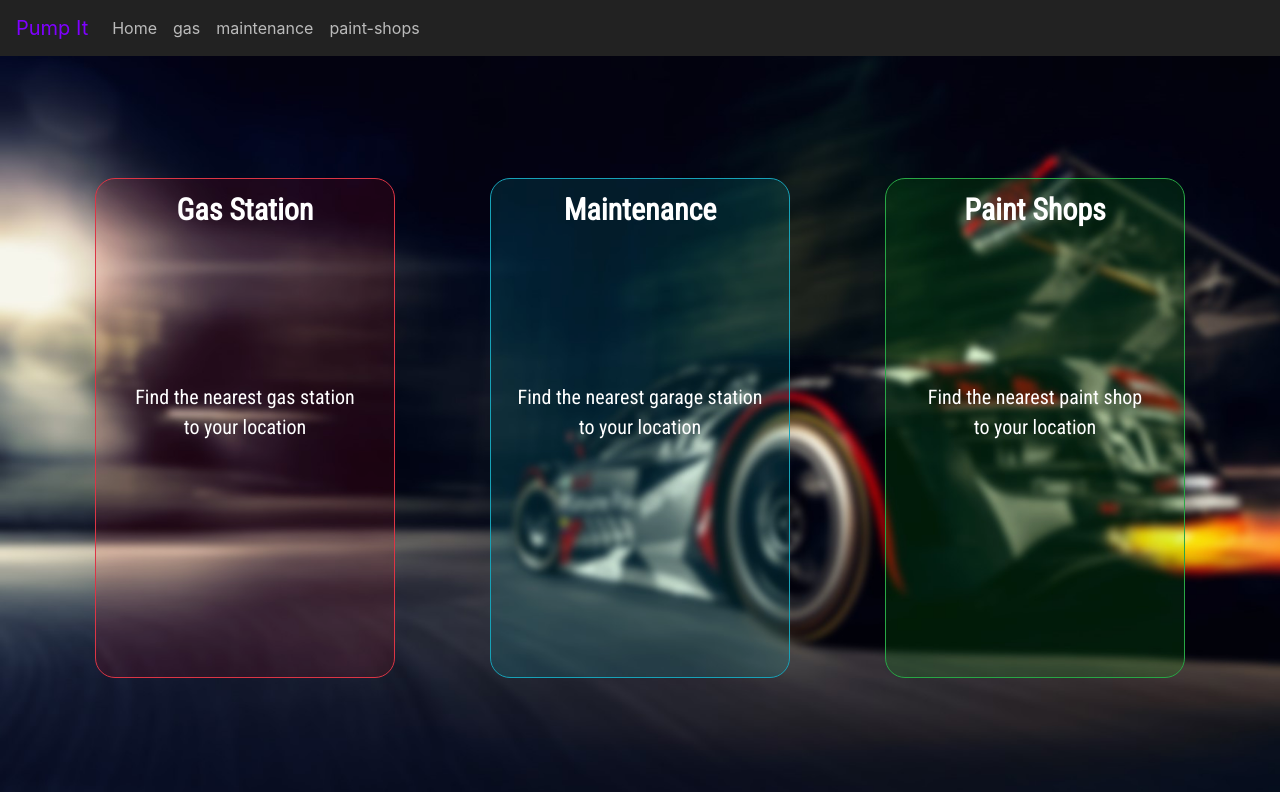
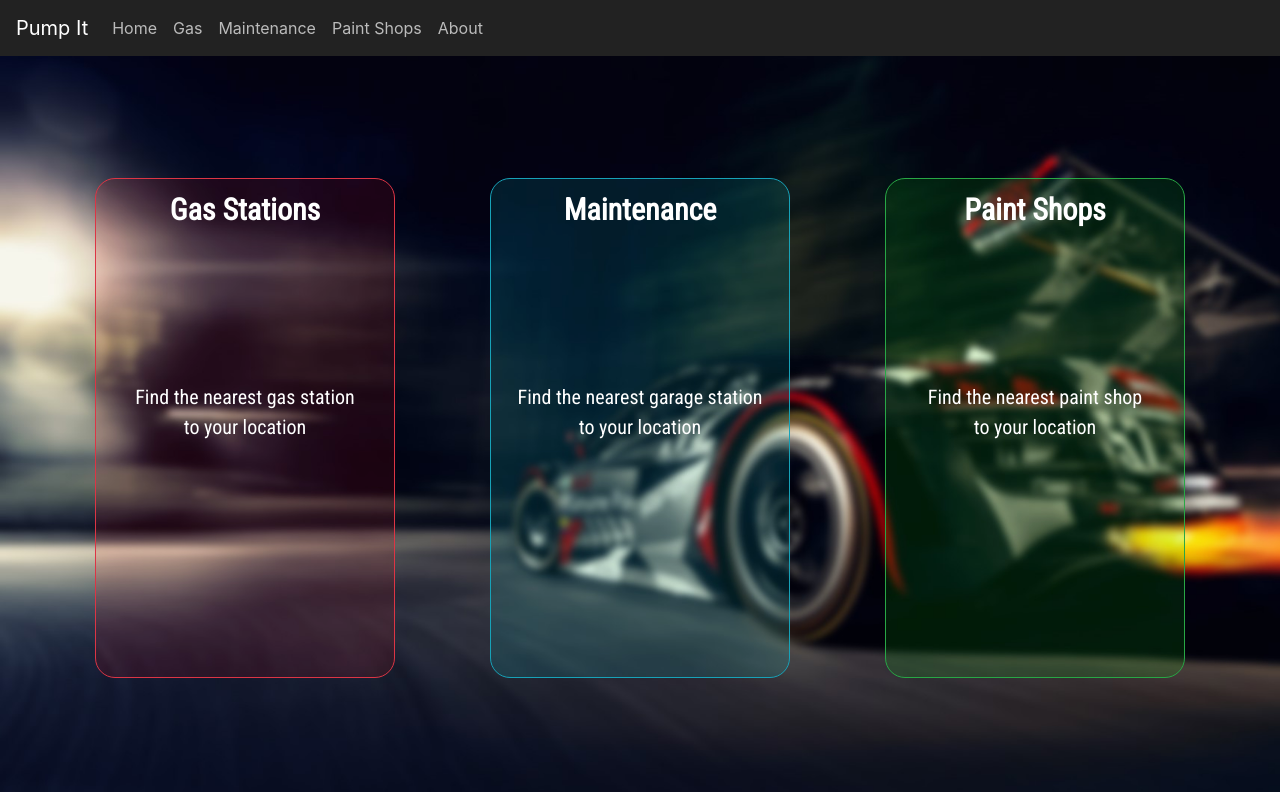
Before and after one commit to aeassaf/pump-it, a React (Create React App) app: page / in a window 1280 px wide. Shown: the top 792 px of the page. Built offline with nearby package versions, Linux system fonts and the light colour scheme; no server answers; what google-maps-react would draw is missing.

Commit message:
chore: minor tweaks for navigation bar

```diff
--- a/src/components/Home/index.jsx
+++ b/src/components/Home/index.jsx
@@ -5,7 +5,7 @@ import { withRouter, Link } from 'react-router-dom';
 const Home = () => (
   <div className="backgroundHome flexContainer">
     <Link to="/gas" className="buttonstyle btn btn-danger btn-lg red">
-      Gas Station
+      Gas Stations
       <p align="center" className=" flexItemDescription smaller">
         Find the nearest gas station
         {' '}
--- a/src/components/Navigation.jsx
+++ b/src/components/Navigation.jsx
@@ -7,11 +7,11 @@ const Styles = styled.div`
     background-color: #222;
   }
   .navbar-brand {
-    color: #7f00ff;
+    color: #ffffff;
   }
 
   .navbar-brand:hover {
-    color: yellow;
+    color: orange;
   }
   .navbar-nav .nav-link {
     color: #bbb;
@@ -33,13 +33,16 @@ const Navigation = () => (
             <Nav.Link href="/">Home </Nav.Link>
           </Nav.Item>
           <Nav.Item>
-            <Nav.Link href="/gas">gas </Nav.Link>
+            <Nav.Link href="/gas">Gas </Nav.Link>
           </Nav.Item>
           <Nav.Item>
-            <Nav.Link href="/maintenance">maintenance </Nav.Link>
+            <Nav.Link href="/maintenance">Maintenance </Nav.Link>
           </Nav.Item>
           <Nav.Item>
-            <Nav.Link href="/paint-shops">paint-shops </Nav.Link>
+            <Nav.Link href="/paint-shops">Paint Shops </Nav.Link>
+          </Nav.Item>
+          <Nav.Item>
+            <Nav.Link href="/about">About </Nav.Link>
           </Nav.Item>
         </Nav>
       </Navbar.Collapse>
```
